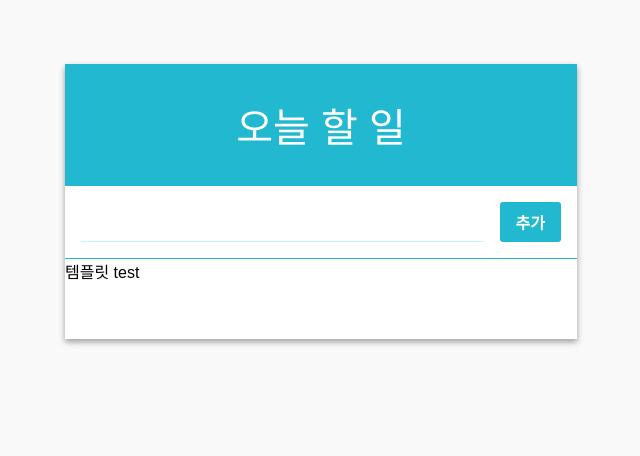
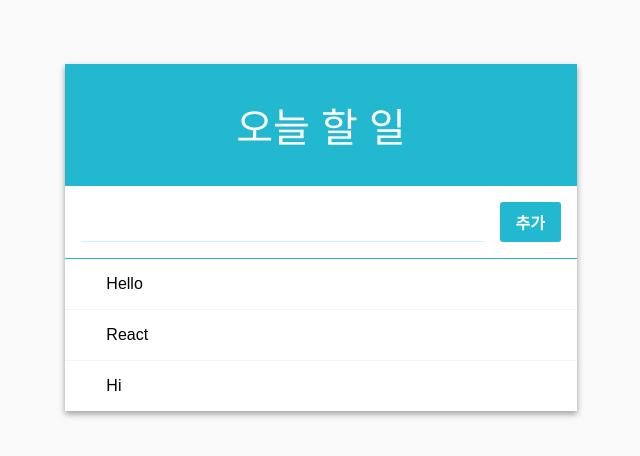
Before and after one commit to kimyk0120/toyp_m_invitation, a React (Create React App) app: page / in a window 1280 px wide. Shown: the top 456 px of the page, without its empty margins (319-959 px from the left). Built offline with nearby package versions, Linux system fonts and the light colour scheme.

Commit message:
- React basic

```diff
--- a/src/App.js
+++ b/src/App.js
@@ -2,12 +2,13 @@
 import React, {Component} from "react";
 import TodoListTemplate from "./components/TodoListTemplate";
 import Form from "./components/Form";
+import TodoItemList from "./components/TodoItemList";
 
 class App extends Component {
     render() {
         return (
           <TodoListTemplate form={<Form />}>
-              템플릿 test
+              <TodoItemList />
           </TodoListTemplate>
         );
     }
--- a/src/components/TodoItem.css
+++ b/src/components/TodoItem.css
@@ -0,0 +1,48 @@
+.todo-item {
+    padding: 1rem;
+    display: flex;
+    align-items: center; /* 세로 가운데 정렬 */
+    cursor: pointer;
+    transition: all 0.15s;
+    user-select: none;
+}
+
+.todo-item:hover {
+    background: #e3fafc;
+}
+
+/* todo-item 에 마우스가 있을때만 .remove 보이기 */
+.todo-item:hover .remove {
+    opacity: 1;
+}
+
+/* todo-item 사이에 윗 테두리 */
+.todo-item + .todo-item {
+    border-top: 1px solid #f1f3f5;
+}
+
+
+.remove {
+    margin-right: 1rem;
+    color: #e64980;
+    font-weight: 600;
+    opacity: 0;
+}
+
+.todo-text {
+    flex: 1; /* 체크, 엑스를 제외한 공간 다 채우기 */
+    word-break: break-all;
+}
+
+.checked {
+    text-decoration: line-through;
+    color: #adb5bd;
+}
+
+.check-mark {
+    font-size: 1.5rem;
+    line-height: 1rem;
+    margin-left: 1rem;
+    color: #3bc9db;
+    font-weight: 800;
+}
--- a/src/components/TodoItem.js
+++ b/src/components/TodoItem.js
@@ -12,7 +12,7 @@
                     e.stopPropagation();
                     onRemove(id)
                 }}>&times;</div>
-                <div className={`todo-text ${checked && 'checked'}`}>
+                <div className={`todo-text ${ checked ? ' checked' : '' }`}>
                     <div>{text}</div>
                 </div>
                 <div>
--- a/src/components/TodoItemList.js
+++ b/src/components/TodoItemList.js
@@ -1,5 +1,6 @@
 
 import React, {Component} from "react";
+import TodoItem from "./TodoItem";
 
 class TodoItemList extends Component{
     render() {
@@ -8,7 +9,9 @@
 
         return (
             <div>
-
+                <TodoItem text='Hello'/>
+                <TodoItem text='React'/>
+                <TodoItem text='Hi'/>
             </div>
         );
     }
```
Also changed, not shown: 1 other file (tests, documents, lock files or other folders).
